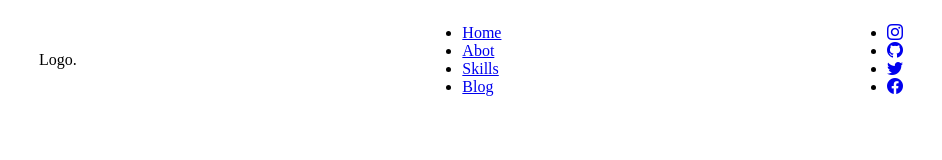
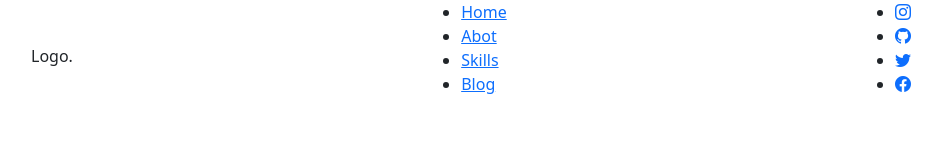
Before and after one commit to ugurakcaydev/WebProje, a website: page index.html in a window 1280 px wide. Shown: the whole page, without its empty margins (169-1111 px from the left). Drawn offline with nearby package versions, Linux system fonts and the light colour scheme.

Commit message:
bootstarp

```diff
--- a/style.css
+++ b/style.css
@@ -1,4 +1,5 @@
 @import url("https://cdn.jsdelivr.net/npm/bootstrap-icons@1.3.0/font/bootstrap-icons.css");
+@import url("https://cdn.jsdelivr.net/npm/bootstrap@5.3.0-alpha1/dist/css/bootstrap.min.css");
 
 .topnav {
     width: auto;
```
